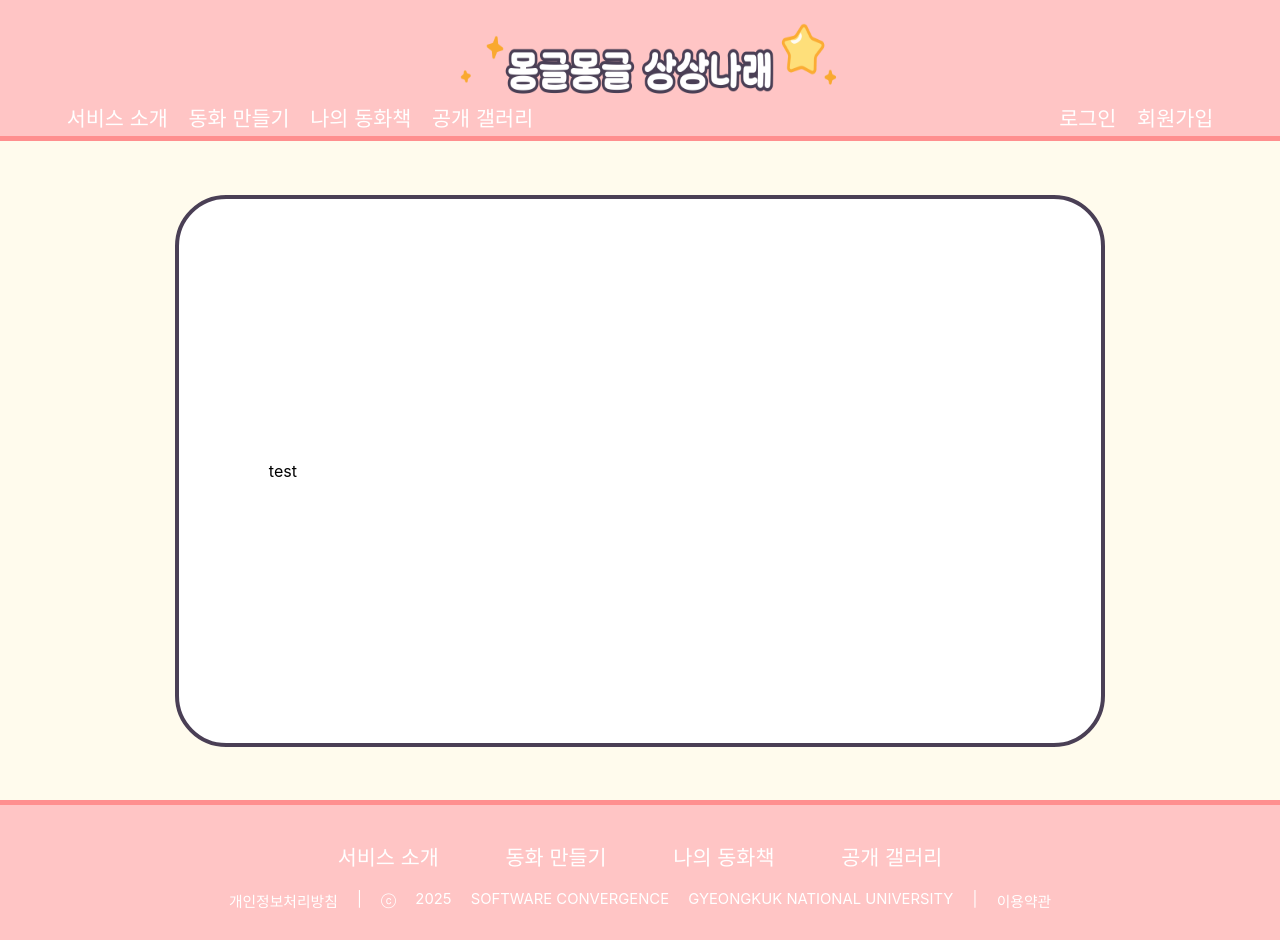
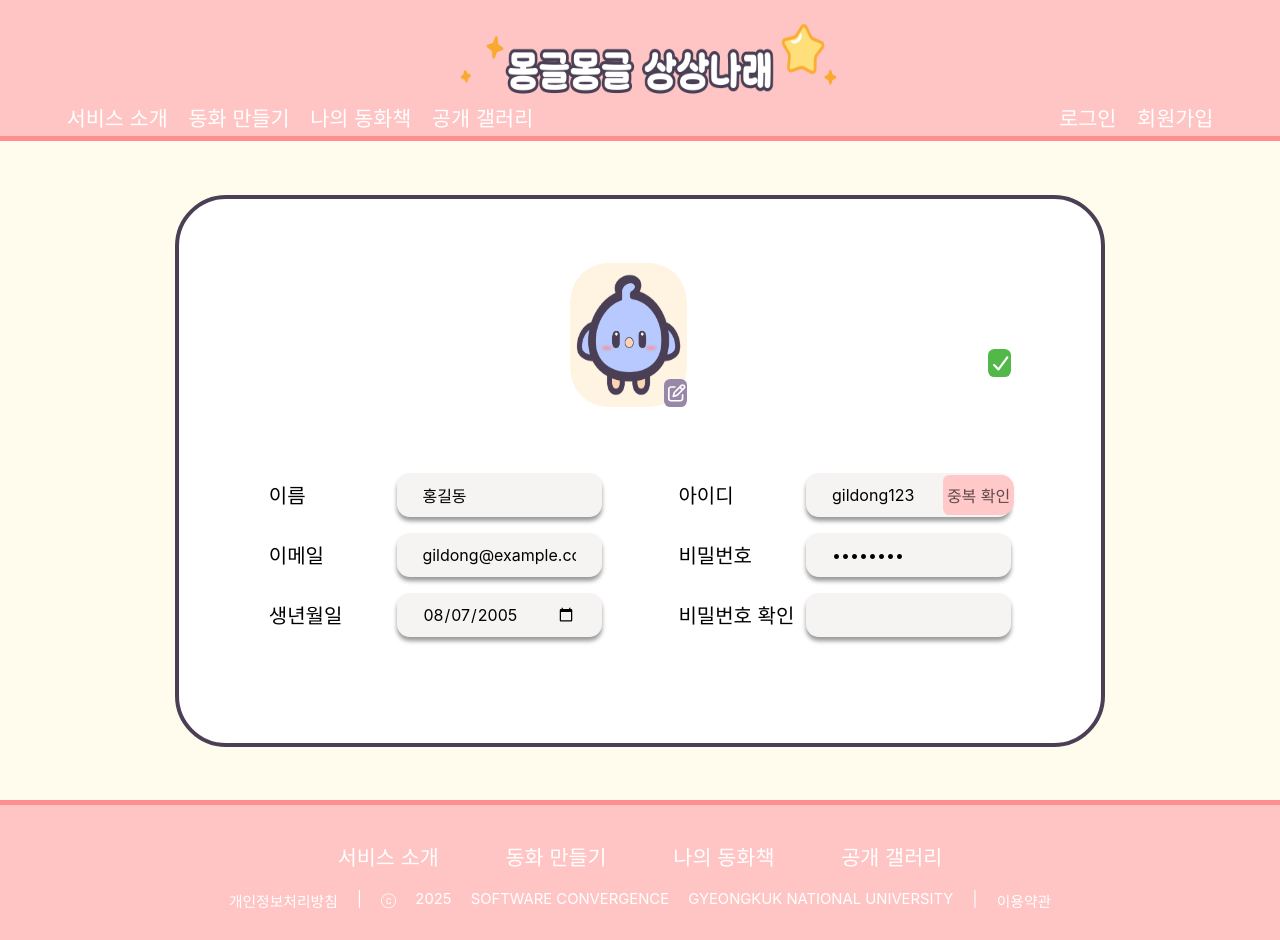
Before and after one commit to yANUs-3-Team/FE, a React (Create React App) app: page /my-page in a window 1280 px wide. Both pictures are taken after a click on the element 999 px from the left and 352 px from the top of the page. Built offline with nearby package versions, Linux system fonts and the light colour scheme; a web font is replaced by a local one.

Commit message:
⚡️ :: 마이페이지 수정 모드 퍼블리싱 / 회원가입 스타일 코드 수정

```diff
--- a/src/component/Css/join.css
+++ b/src/component/Css/join.css
@@ -75,9 +75,17 @@
   box-shadow: 0 0.5vh 0.5vh rgba(0, 0, 0, 0.4);
 }
 
-#username {
+.join_input_id {
+  all: unset;
+
   width: 14vw;
+  height: 6vh;
+  padding: 0 2vw;
   padding-right: 8vw;
+
+  background-color: #f6f3f3;
+  border-radius: 1vw;
+  box-shadow: 0 0.5vh 0.5vh rgba(0, 0, 0, 0.4);
 }
 
 .join_under14_box {
--- a/src/component/Css/myPageEdit.css
+++ b/src/component/Css/myPageEdit.css
@@ -0,0 +1,149 @@
+.edit_box {
+  width: 100%;
+  height: 100%;
+
+  display: flex;
+  flex-direction: column;
+}
+
+.edit_topBox {
+  width: 100%;
+  height: 18vh;
+
+  display: flex;
+  justify-content: center;
+}
+
+.edit_profile {
+  width: 9.2vw;
+  height: 18vh;
+
+  border-radius: 3vw;
+}
+
+.edit_profileEdit {
+  position: relative;
+right: 1.8vw;
+top: 14.5vh;
+  z-index: 3;
+
+  width: 1.7vw;
+  height: 3.5vh;
+  padding-left: 0.1vw;
+
+  display: flex;
+  justify-content: center;
+  align-items: center;
+
+  background-color: #9888a8;
+  border-radius: 0.5vw;
+  color: white;
+  font-size: 2.2vh;
+}
+
+.edit_save {
+  position: relative;
+  left: 23.5vw;
+  top: 7.3vh;
+  z-index: 1;
+
+  width: 1.7vw;
+  height: 3.5vh;
+  padding-left: 0.1vw;
+
+  display: flex;
+  justify-content: center;
+  align-items: center;
+
+  background-color: #52b848;
+  border-radius: 0.5vw;
+  color: white;
+  font-size: 2.2vh;
+}
+
+.edit_bottomBox {
+  width: 100%;
+  height: 34vh;
+  margin-top: 3vh;
+
+  display: flex;
+}
+
+.edit_leftBox {
+  width: 50%;
+  height: 100%;
+  margin-right: 3vw;
+
+  display: flex;
+  flex-direction: column;
+  justify-content: center;
+  gap: 2vh;
+}
+
+.edit_rightBox {
+  width: 50%;
+  height: 100%;
+  margin-left: 3vw;
+
+  display: flex;
+  flex-direction: column;
+  justify-content: center;
+  gap: 2vh;
+}
+
+.edit_infoBox {
+  display: flex;
+  justify-content: space-between;
+  align-items: center;
+}
+
+.edit_label {
+  all: unset;
+
+  font-size: 2.5vh;
+}
+
+.edit_input {
+  all: unset;
+
+  width: 12vw;
+  height: 5.5vh;
+  padding: 0 2vw;
+
+  background-color: #f6f3f3;
+  border-radius: 1vw;
+  box-shadow: 0 0.5vh 0.5vh rgba(0, 0, 0, 0.4);
+}
+
+.edit_input_id {
+  all: unset;
+
+  width: 8.5vw;
+  height: 5.5vh;
+  padding: 0 2vw;
+  padding-right: 5.5vw;
+
+  background-color: #f6f3f3;
+  border-radius: 1vw;
+  box-shadow: 0 0.5vh 0.5vh rgba(0, 0, 0, 0.4);
+}
+
+.edit_idCheck_button {
+  position: absolute;
+  z-index: 2;
+  right: 20.8vw;
+
+  width: 5.5vw;
+  height: 5vh;
+
+  display: flex;
+  justify-content: center;
+  align-items: center;
+
+  background-color: #ffc9c9;
+  border-radius: 0.5vw 1vw 1vw 0.5vw;
+  color: #604949;
+  font-size: 2vh;
+
+  cursor: pointer;
+}
--- a/src/component/myPage/myPageEdit.js
+++ b/src/component/myPage/myPageEdit.js
@@ -1,17 +1,155 @@
 import "../Css/myPageEdit.css";
-//import profile from "../../images/default_profile.png";
-//import { FontAwesomeIcon } from "@fortawesome/react-fontawesome";
-//import { faPenToSquare } from "@fortawesome/free-regular-svg-icons";
-import { useNavigate } from "react-router-dom";
+import profile from "../../images/default_profile.png";
+import { useState } from "react";
+import { FontAwesomeIcon } from "@fortawesome/react-fontawesome";
+import { faPenToSquare } from "@fortawesome/free-regular-svg-icons";
+import { faCheck } from "@fortawesome/free-solid-svg-icons";
 
-function MyPageView({ userInfo, isUnder14 }) {
-    const navigate = useNavigate();
+function MyPageEdit({ userInfo, setUserInfo, isUnder14, onDone }) {
+  const [form, setForm] = useState({ ...userInfo });
+
+  const handleChange = (e) => {
+    const { id, value } = e.target;
+    setForm((prev) => ({ ...prev, [id]: value }));
+  };
+
+  const handleSave = () => {
+    localStorage.setItem("userInfo", JSON.stringify(form));
+    setUserInfo(form);
+    onDone();
+  };
 
   return (
-    <div className="tag_box">
-      test
+    <div className="edit_box">
+      <div className="edit_topBox">
+        <img src={profile} alt="" className="edit_profile" />
+        <div className="tag_buttonBox">
+          <div className="edit_profileEdit">
+            <FontAwesomeIcon icon={faPenToSquare} />
+          </div>
+
+          <div className="edit_save" onClick={handleSave}>
+            <FontAwesomeIcon icon={faCheck} />
+          </div>
+        </div>
+      </div>
+
+      <div className="edit_bottomBox">
+        <div className="edit_leftBox">
+          <div className="edit_infoBox">
+            <label className="edit_label" htmlFor="name">
+              이름
+            </label>
+            <input
+              className="edit_input"
+              id="name"
+              type="text"
+              value={form.name}
+              onChange={handleChange}
+            />
+          </div>
+
+          <div className="edit_infoBox">
+            <label className="edit_label" htmlFor="email">
+              이메일
+            </label>
+            <input
+              className="edit_input"
+              id="email"
+              type="email"
+              value={form.email}
+              onChange={handleChange}
+            />
+          </div>
+
+          <div className="edit_infoBox">
+            <label className="edit_label" htmlFor="birth">
+              생년월일
+            </label>
+            <input
+              className="edit_input"
+              id="birth"
+              type="date"
+              value={form.birth}
+              onChange={handleChange}
+            />
+          </div>
+
+          {isUnder14 && (
+            <div className="edit_infoBox">
+              <label className="edit_label" htmlFor="parentName">
+                보호자 이름
+              </label>
+              <input
+                className="edit_input"
+                id="parentName"
+                type="text"
+                value={form.parentName}
+                onChange={handleChange}
+              />
+            </div>
+          )}
+        </div>
+
+        <div className="edit_rightBox">
+          <div className="edit_infoBox">
+            <label className="edit_label" htmlFor="username">
+              아이디
+            </label>
+            <input
+              className="edit_input_id"
+              id="username"
+              type="text"
+              value={form.username}
+              onChange={handleChange}
+            />
+            <div className="edit_idCheck_button">중복 확인</div>
+          </div>
+
+          <div className="edit_infoBox">
+            <label className="edit_label" htmlFor="password">
+              비밀번호
+            </label>
+            <input
+              className="edit_input"
+              id="password"
+              type="password"
+              value={form.password}
+              onChange={handleChange}
+            />
+          </div>
+
+          <div className="edit_infoBox">
+            <label className="edit_label" htmlFor="passwordConfirm">
+              비밀번호 확인
+            </label>
+            <input
+              className="edit_input"
+              id="passwordConfirm"
+              type="password"
+              value={form.passwordConfirm}
+              onChange={handleChange}
+            />
+          </div>
+
+          {isUnder14 && (
+            <div className="edit_infoBox">
+              <label className="edit_label" htmlFor="parentPhone">
+                보호자 연락처
+              </label>
+              <input
+                className="edit_input"
+                id="parentPhone"
+                type="tel"
+                value={form.parentPhone}
+                onChange={handleChange}
+              />
+            </div>
+          )}
+        </div>
+      </div>
     </div>
   );
 }
 
-export default MyPageView;
+export default MyPageEdit;
--- a/src/pages/join.js
+++ b/src/pages/join.js
@@ -179,7 +179,7 @@ function Join() {
             아이디
           </label>
           <input
-            className="join_input"
+            className="join_input_id"
             id="username"
             type="text"
             placeholder="최소 4자. 영문과 숫자만 사용 가능"
```
